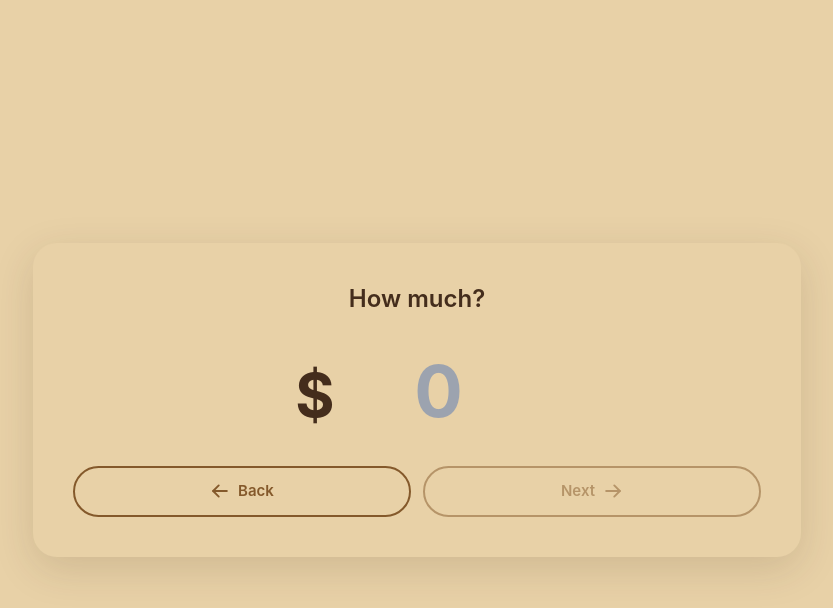
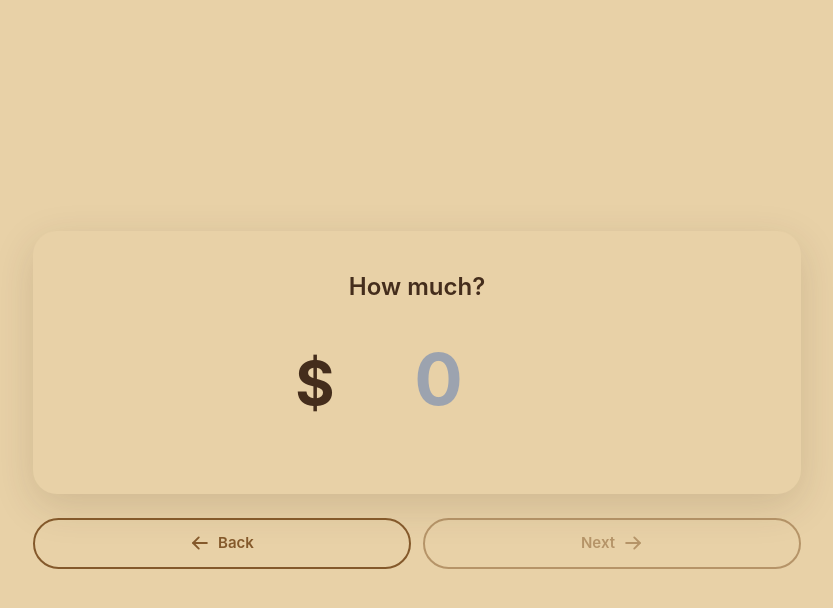
Before and after one commit to meizu-z/OutGo, a React (Vite) app: page / in a window 1280 px wide. Both pictures are taken after a click on the button "Start Tracking". Shown: the top 608 px of the page, without its empty margins (223-1056 px from the left). Built offline with nearby package versions, Linux system fonts and the light colour scheme.

Commit message:
style: Rearrange Next & Back button layout for improved accessibility and consistency

```diff
--- a/src/App.jsx
+++ b/src/App.jsx
@@ -2603,9 +2603,10 @@
                     />
                   </div>
                 </div>
-
-                {/* Next & Back Button Row */}
-                <div className="mt-8 flex gap-3">
+              </motion.div>
+
+              {/* Next & Back Button Row - Outside Card */}
+              <div className="mt-6 flex gap-3">
                 <motion.button
                   whileHover={{ scale: 1.02 }}
                   whileTap={{ scale: 0.98 }}
@@ -2637,7 +2638,6 @@
                   <ArrowRight size={20} weight="bold" />
                 </motion.button>
               </div>
-              </motion.div>
             </>
           )}
 
@@ -2832,7 +2832,7 @@
                     </motion.button>
                   </div>
                 ) : (
-                  <div className="flex flex-col gap-3 md:grid md:grid-cols-2">
+                  <div className="flex flex-col gap-3">
                     {cards.map((card, index) => (
                       <motion.button
                         key={card.id}
@@ -2861,6 +2861,7 @@
                     ))}
                   </div>
                 )}
+              </motion.div>
 
               {/* Back Button Row - Outside Card */}
               <div className="mt-6 flex gap-3">
@@ -2879,7 +2880,6 @@
                   <span>Back</span>
                 </motion.button>
               </div>
-              </motion.div>
             </>
           )}
 
```
Lines whose indentation alone changed are shown as unchanged.
